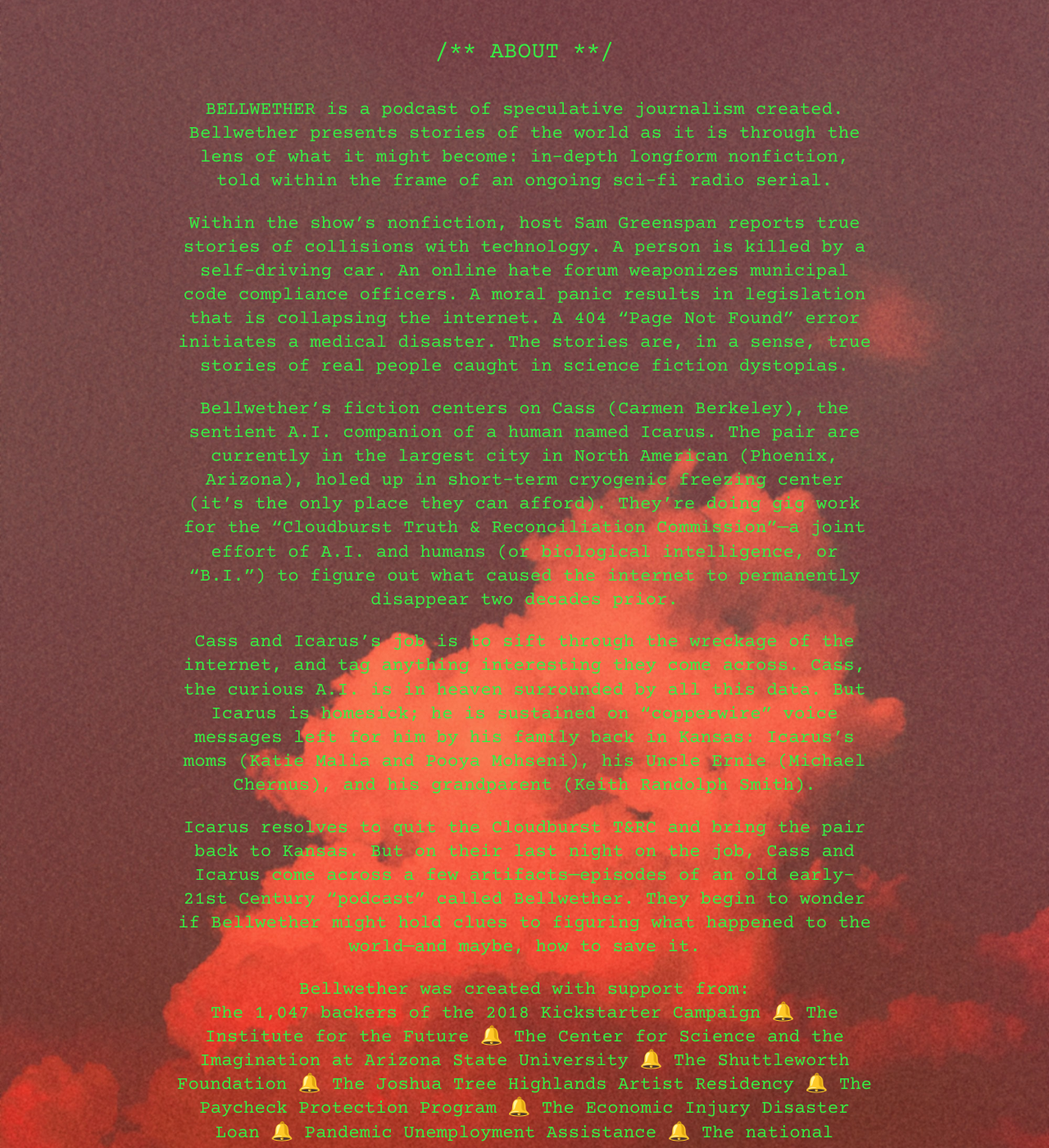
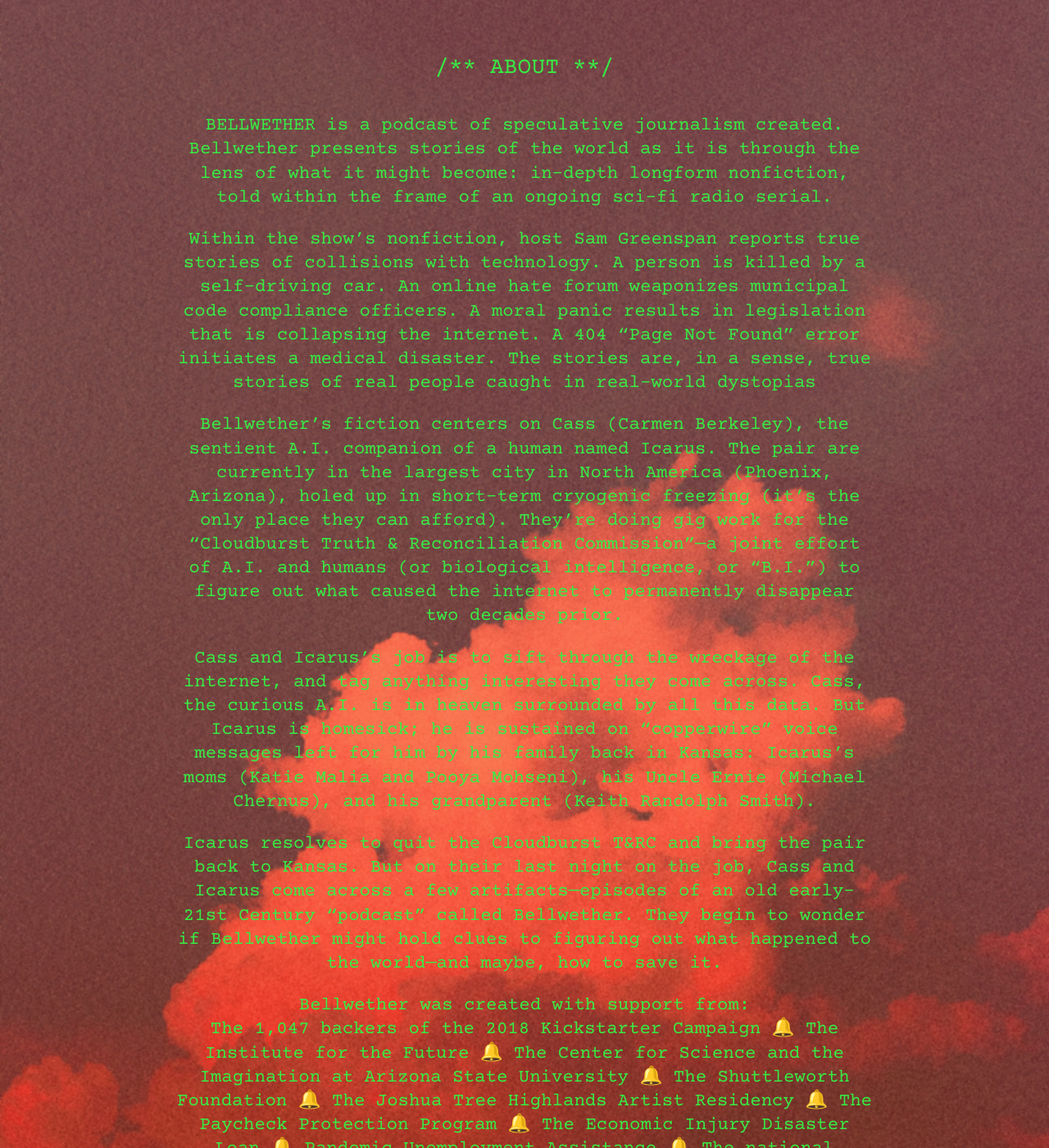
Before and after one commit to gr33nspan/bellwether, a Jekyll site: the page built from index.md, in a window 1280 px wide and 1400 px high, scrolled down 2087 px. Shown: the whole window at 82% size. Built offline with Jekyll 4.4.1, drawn with Linux system fonts in a browser that asks for light colours; nearby versions of some CDN libraries; our own code applies the rules of GitHub Pages for plain Markdown files; library files that are not in the unit come from our copies.

Commit message:
update widget order, new about copu

```diff
--- a/_layouts/home.html
+++ b/_layouts/home.html
@@ -57,47 +57,50 @@
 	  <!--EPISODES-->
 	  <div class="wrapper text" id="episodes">
       <h2>/** EPISODES **/</h2>
+      <div class="bandcamp">
+        <iframe style="border: 0; width: 700px; height: 120px;" src="https://bandcamp.com/EmbeddedPlayer/album=973307769/size=large/bgcol=333333/linkcol=2ebd35/tracklist=false/artwork=small/transparent=true/" seamless><a href="https://thisisbellwether.bandcamp.com/album/cycle-1-databody">Cycle 1: DATABODY by BELLWETHER</a></iframe>
+      </div>
       <div class="episode-description">
         <h3>00_README</h3>
         <p>Your skeleton key for understanding this show. Start here.</p>
       </div>
-      <div class="bandcamp">
-        <iframe style="border: 0; width: 700px; height: 120px;" src="https://bandcamp.com/EmbeddedPlayer/album=973307769/size=large/bgcol=333333/linkcol=2ebd35/tracklist=false/artwork=small/track=3609710092/transparent=true/" seamless><a href="https://thisisbellwether.bandcamp.com/album/cycle-1-databody">Cycle 1: DATABODY by BELLWETHER</a></iframe>
-      </div>
+
 
       <div class="episode-description">
+        <div class="bandcamp">
+          <iframe style="border: 0; width: 700px; height: 120px;" src="https://bandcamp.com/EmbeddedPlayer/album=973307769/size=large/bgcol=333333/linkcol=2ebd35/tracklist=false/artwork=small/track=961208484/transparent=true/" seamless><a href="https://thisisbellwether.bandcamp.com/album/cycle-1-databody">Cycle 1: DATABODY by BELLWETHER</a></iframe>
+        </div>
         <h3>01_AUTOPILOT OFF REDUX</h3>
         <p>In 2018, Elaine Herzberg became the first pedestrian to be killed by a self-driving car. But who is to blame? We prosecute the person who was behind the wheel at our own peril. </p>
         <p><i>(Note: this is an updated version of the Bellwether pilot, originally released in 2019)</i></p>
         <p>Featuring: Jennifer Morrison (National Transportation Safety Board, formerly), M.C. Elish (Data & Society), Raj Rajkumar (Carnegie Mellon University), and Chris Urmson (Google formerly, now Aurora)</p>
       </div>
-      <div class="bandcamp">
-        <iframe style="border: 0; width: 700px; height: 120px;" src="https://bandcamp.com/EmbeddedPlayer/album=973307769/size=large/bgcol=333333/linkcol=2ebd35/tracklist=false/artwork=small/track=961208484/transparent=true/" seamless><a href="https://thisisbellwether.bandcamp.com/album/cycle-1-databody">Cycle 1: DATABODY by BELLWETHER</a></iframe>
-      </div>
+
 
       <div class="episode-description">
+        <div class="bandcamp">
+          <iframe style="border: 0; width: 700px; height: 120px;" src="https://bandcamp.com/EmbeddedPlayer/album=973307769/size=large/bgcol=333333/linkcol=2ebd35/tracklist=false/artwork=small/track=386471814/transparent=true/" seamless><a href="https://thisisbellwether.bandcamp.com/album/cycle-1-databody">Cycle 1: DATABODY by BELLWETHER</a></iframe>
+        </div>
         <h3>02_SAFE SPACE</h3>
         <p>After deadly fire at an Oakland arts space called The Ghost Ship, cities across America responded by cracking down on unofficial live-work spaces. Alt-right internet trolls took notice, and launched a culture war, pitting local governments about the people they are tasked with keeping safe. </p>
         <p>Featuring: Geyl Forcewynd, Dan Weiss, Gabriella Coleman (McGill University), and B. Rouse (UC-Berkeley)</p>
       </div>
-      <div class="bandcamp">
-        <iframe style="border: 0; width: 700px; height: 120px;" src="https://bandcamp.com/EmbeddedPlayer/album=973307769/size=large/bgcol=333333/linkcol=2ebd35/tracklist=false/artwork=small/track=386471814/transparent=true/" seamless><a href="https://thisisbellwether.bandcamp.com/album/cycle-1-databody">Cycle 1: DATABODY by BELLWETHER</a></iframe>
-      </div>
+
 
 	  </div>
 
 	  <!--ABOUT-->
 	  <div class="wrapper text" id="about">
 		<h2>/** ABOUT **/</h2>
-		<p class=""><i>BELLWETHER</i> is a podcast of speculative journalism created. Bellwether presents stories of the world as it is through the lens of what it might become: in-depth longform nonfiction, told within the frame of an ongoing sci-fi radio serial.</p>
+		<p class=""><i>BELLWETHER</i> is a podcast of speculative journalism created. Bellwether presents stories of the world as it is through the lens of what it might become: in-depth longform nonfiction, told within the frame of an ongoing sci-fi radio serial. </p>
 
-    <p>Within the show’s nonfiction, host Sam Greenspan reports true stories of collisions with technology. A person is killed by a self-driving car. An online hate forum weaponizes municipal code compliance officers. A moral panic results in legislation that is collapsing the internet. A 404 “Page Not Found” error initiates a medical disaster. The stories are, in a sense, true stories of real people caught in science fiction dystopias.</p>
+    <p>Within the show’s nonfiction, host Sam Greenspan reports true stories of collisions with technology. A person is killed by a self-driving car. An online hate forum weaponizes municipal code compliance officers. A moral panic results in legislation that is collapsing the internet. A 404 “Page Not Found” error initiates a medical disaster. The stories are, in a sense, true stories of real people caught in real-world dystopias</p>
 
-    <p>Bellwether’s fiction centers on Cass (Carmen Berkeley), the sentient A.I. companion of a human named Icarus. The pair are currently in the largest city in North American (Phoenix, Arizona), holed up in short-term cryogenic freezing center (it’s the only place they can afford). They’re doing gig work for the “Cloudburst Truth & Reconciliation Commission”—a joint effort of A.I. and humans (or biological intelligence, or “B.I.”) to figure out what caused the internet to permanently disappear two decades prior.</p>
+    <p>Bellwether’s fiction centers on Cass (Carmen Berkeley), the sentient A.I. companion of a human named Icarus. The pair are currently in the largest city in North America (Phoenix, Arizona), holed up in short-term cryogenic freezing (it’s the only place they can afford). They’re doing gig work for the “Cloudburst Truth & Reconciliation Commission”—a joint effort of A.I. and humans (or biological intelligence, or “B.I.”) to figure out what caused the internet to permanently disappear two decades prior.</p>
 
     <p>Cass and Icarus’s job is to sift through the wreckage of the internet, and tag anything interesting they come across. Cass, the curious A.I. is in heaven surrounded by all this data. But Icarus is homesick; he is sustained on “copperwire” voice messages left for him by his family back in Kansas: Icarus’s moms (Katie Malia and Pooya Mohseni), his Uncle Ernie (Michael Chernus), and his grandparent (Keith Randolph Smith).</p>
 
-    <p>Icarus resolves to quit the Cloudburst T&RC and bring the pair back to Kansas. But on their last night on the job, Cass and Icarus come across a few artifacts—episodes of an old early-21st Century “podcast” called Bellwether. They begin to wonder if Bellwether might hold clues to figuring what happened to the world—and maybe, how to save it.</p>
+    <p>Icarus resolves to quit the Cloudburst T&RC and bring the pair back to Kansas. But on their last night on the job, Cass and Icarus come across a few artifacts—episodes of an old early-21st Century “podcast” called Bellwether. They begin to wonder if Bellwether might hold clues to figuring out what happened to the world—and maybe, how to save it.</p>
 
     <p><i>Bellwether was created with support from: </br>
     The 1,047 backers of the 2018 Kickstarter Campaign 🔔 The Institute for the Future 🔔 The Center for Science and the Imagination at Arizona State University 🔔 The Shuttleworth Foundation 🔔 The Joshua Tree Highlands Artist Residency 🔔 The Paycheck Protection Program 🔔 The Economic Injury Disaster Loan 🔔 Pandemic Unemployment Assistance 🔔 The national eviction moratorium</i></p>
```
